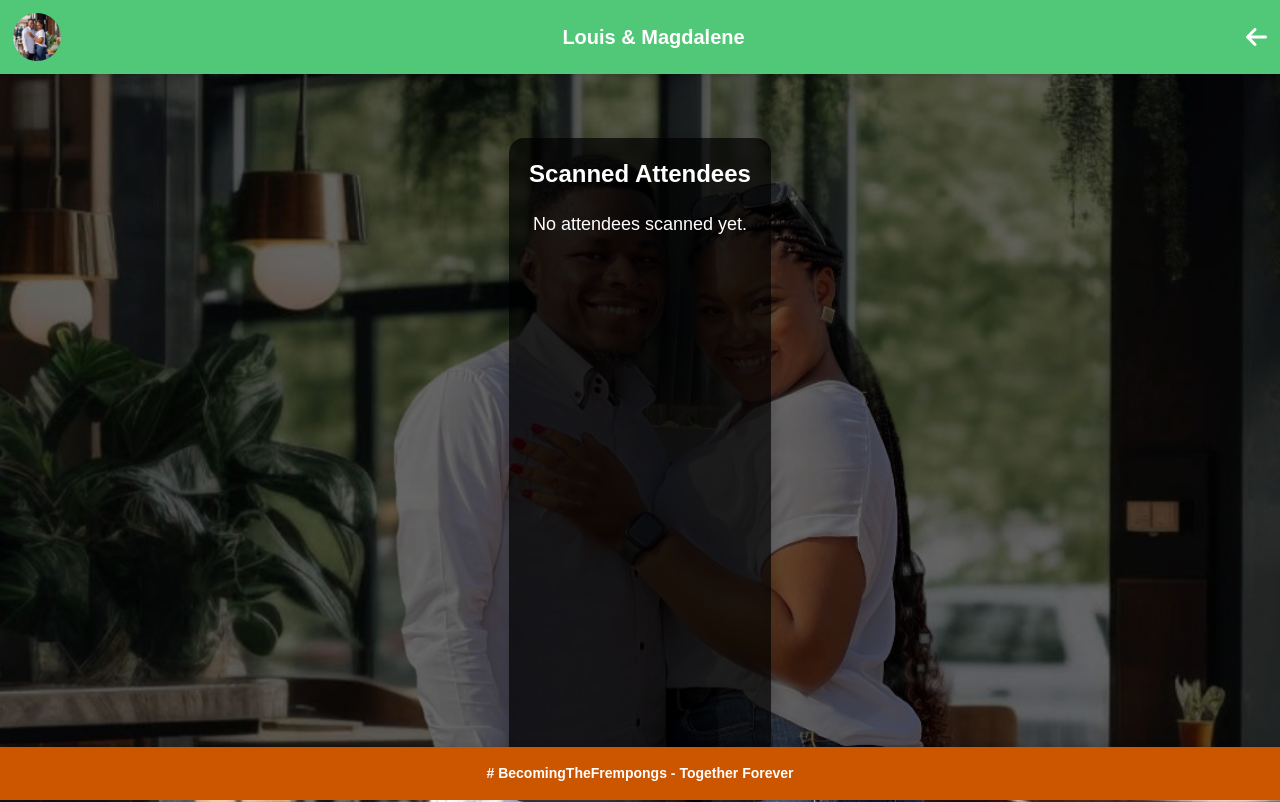
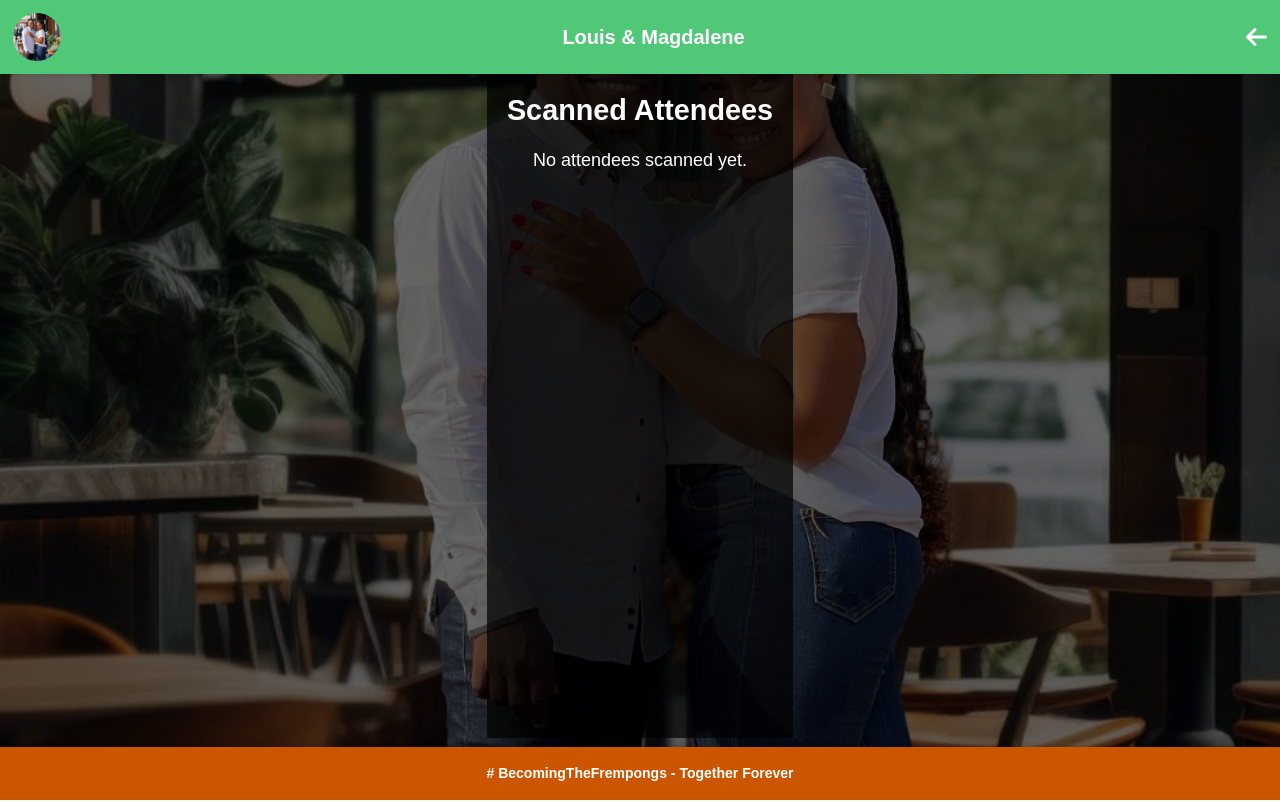
Before and after one commit to ChrisKusi/wedding-app, a React (Vite) app: page /attendees in a window 1280 px wide. Built offline with nearby package versions, Linux system fonts and the light colour scheme.

Commit message:
Initial commit

```diff
--- a/src/index.css
+++ b/src/index.css
@@ -194,32 +194,30 @@ body::before {
 .attendees-page {
   display: flex;
   justify-content: center;
-  align-items: flex-start; /* Start at the top for scrolling */
+  align-items: flex-start;
   min-height: calc(100vh - 136px); /* Full height minus header and footer */
-  padding: 0 20px; /* Add padding for better spacing */
   background: transparent; /* Keep the background image visible */
-  margin-top: 64px; /* Ensure it's detached from the header */
+  padding: 0;
 }
 
 /* Full Page Card */
 .attendance-card {
-  width: 100%;
-  max-width: 800px; /* Restrict width for readability */
+  width: 100%; /* Full width of the page */
   height: calc(100vh - 136px); /* Fill the space between header and footer */
-  background: rgba(0, 0, 0, 0.7); /* Black with 70% transparency */
+  background: rgba(0, 0, 0, 0.7); /* Semi-transparent black */
   padding: 20px;
-  border-radius: 15px;
-  box-shadow: 0 8px 16px rgba(0, 0, 0, 0.2); /* Subtle shadow for depth */
+  overflow-y: auto; /* Enable scrolling for attendee list */
   color: white;
-  overflow-y: auto; /* Enable scrolling for large lists */
 }
 
+/* Header */
 .attendance-card h1 {
   text-align: center;
   margin-bottom: 20px;
-  font-size: 1.5rem;
+  font-size: 1.8rem;
 }
 
+/* Attendee List */
 .attendance-card ul {
   list-style: none;
   padding: 0;
@@ -230,7 +228,7 @@ body::before {
   padding: 12px 0;
   border-bottom: 1px solid rgba(255, 255, 255, 0.2); /* Light white border */
   display: flex;
-  justify-content: space-between; /* Number on the left, text on the right */
+  justify-content: space-between; /* Number and text aligned */
 }
 
 .attendance-card li:last-child {
```
Also changed, not shown: src/pages/AttendeesPage.tsx (line endings or trailing spaces).
